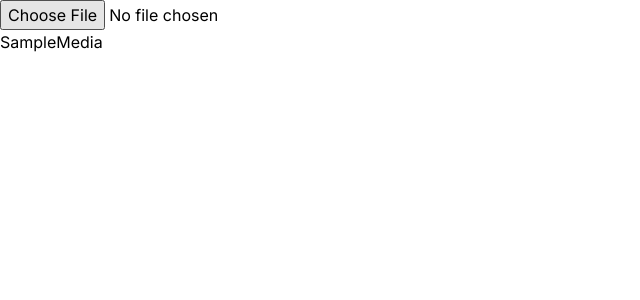
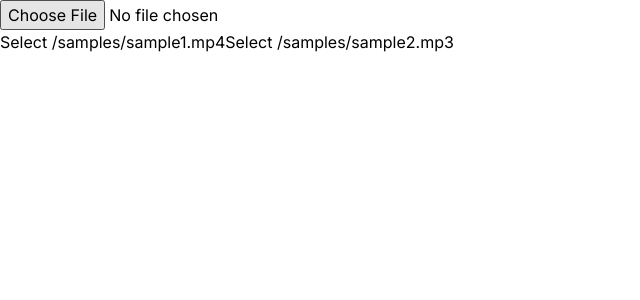
Before and after one commit to tanmay0502/audio-video-player, a Next.js app: page / in a window 1280 px wide. Shown: the top 300 px of the page, without its empty margins (0-640 px from the left). Built offline with nearby package versions, Linux system fonts and the light colour scheme.

Commit message:
Added sample media

```diff
--- a/src/components/MediaScreen.tsx
+++ b/src/components/MediaScreen.tsx
@@ -1,5 +1,5 @@
 "use client"
-import { useState } from 'react';
+import React, { useState } from 'react';
 import { MediaPlayer } from './MediaPlayer';
 import { UploadMedia } from './UploadMedia';
 import { SampleMedia } from './SampleMedia';
@@ -12,7 +12,7 @@ export default function MediaScreen() {
     <div>
       <UploadMedia setSelectedFile={setSelectedFile} setFileType={setFileType} />
       <MediaPlayer fileUrl={selectedFile} fileType={fileType} />
-      <SampleMedia />
+      <SampleMedia setSelectedFile={setSelectedFile} setFileType={setFileType} />
     </div>
   );
 }
--- a/src/components/SampleMedia.tsx
+++ b/src/components/SampleMedia.tsx
@@ -1,3 +1,29 @@
-export function SampleMedia() {
-    return <div>SampleMedia</div>;
+"use client"
+import React from 'react';
+
+type SampleMediaProps = {
+  setSelectedFile: React.Dispatch<React.SetStateAction<string | undefined>>;
+  setFileType: React.Dispatch<React.SetStateAction<string | undefined>>;
+};
+
+export function SampleMedia({ setSelectedFile, setFileType }: SampleMediaProps) {
+  const handleFileSelect = (fileUrl: string, fileType: string) => {
+    setSelectedFile(fileUrl);
+    setFileType(fileType);
+  };
+
+  const sampleFiles = [
+    { url: '/samples/sample1.mp4', type: 'video/mp4' },
+    { url: '/samples/sample2.mp3', type: 'audio/mpeg' },
+  ];
+
+  return (
+    <div>
+      {sampleFiles.map((file, index) => (
+        <button key={index} onClick={() => handleFileSelect(file.url, file.type)}>
+          Select {file.url}
+        </button>
+      ))}
+    </div>
+  );
 }
```
Also changed, not shown: 2 other files (tests, documents, lock files or other folders).
